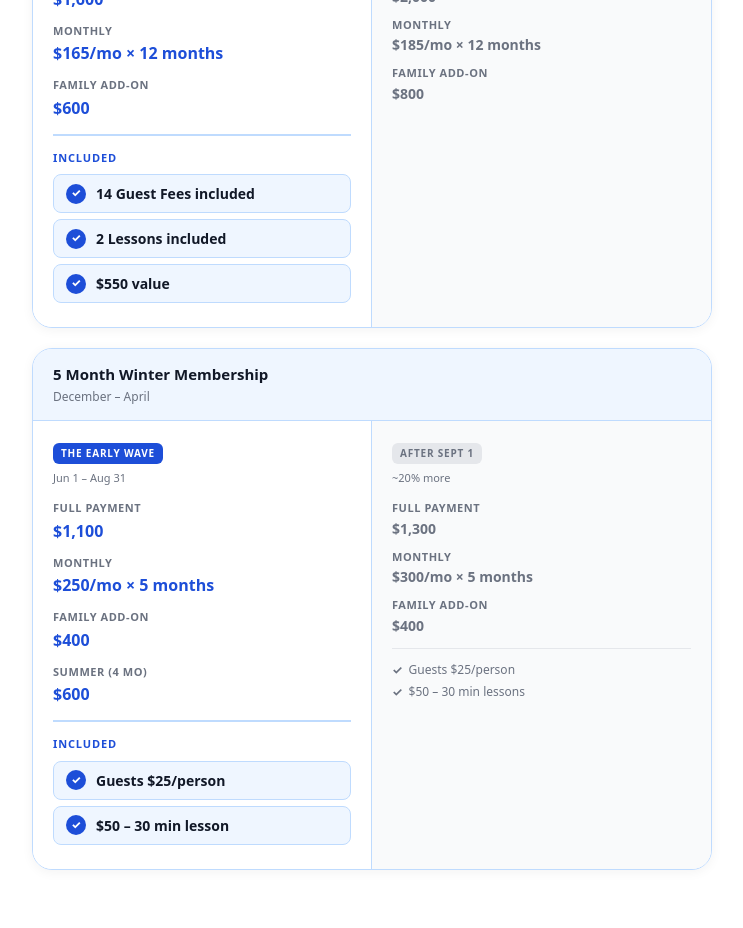
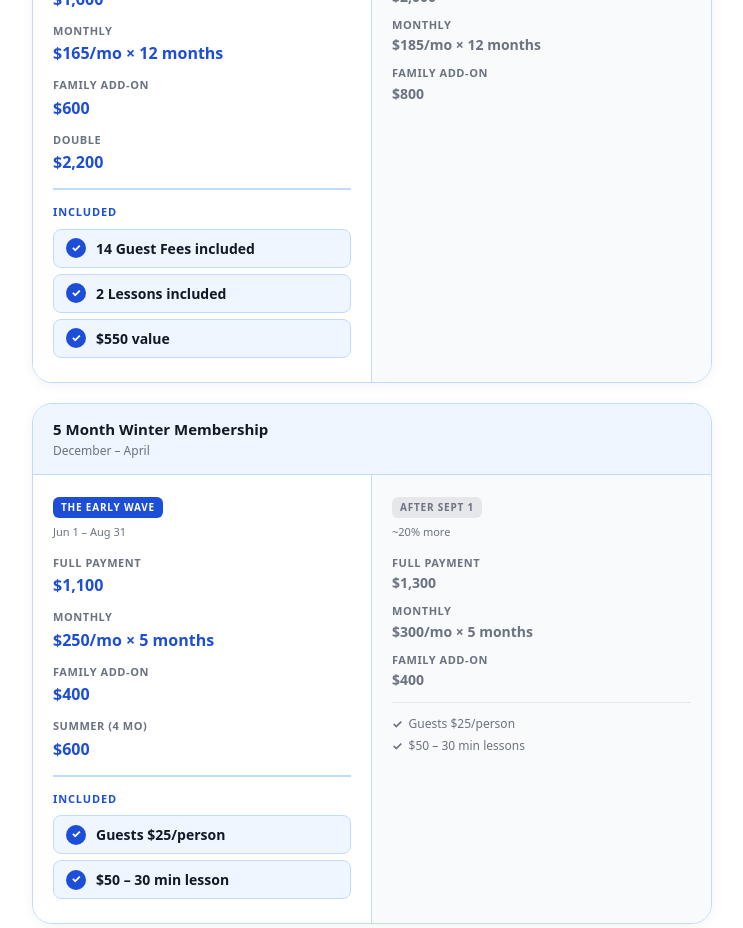
Before and after one commit to rickyhowcroft-dot/skramblehouse-westside, a Next.js app: page /membership/theproject in a window 1280 px wide. Shown: the part 1900-2828 px from the top of the page, without its empty margins (268-1011 px from the left). Built offline with nearby package versions, Linux system fonts and the light colour scheme.

Commit message:
feat: add Double — $2,200 option to Full Year plan

```diff
--- a/app/membership/theproject/page.tsx
+++ b/app/membership/theproject/page.tsx
@@ -24,6 +24,7 @@ const PLAN_OPTIONS: Record<string, string[]> = {
     'Annual — $1,600',
     'Monthly — $165/mo (12 months)',
     'Family Add-On — $600',
+    'Double — $2,200',
   ],
   '5 Month': [
     'Full Payment — $1,100',
@@ -169,6 +170,7 @@ export default function MembershipPresalePage() {
                 { item: 'Annual',      price: '$1,600' },
                 { item: 'Monthly',     price: '$165/mo × 12 months' },
                 { item: 'Family Add-On', price: '$600' },
+                { item: 'Double',       price: '$2,200' },
               ],
               perks: ['14 Guest Fees included', '2 Lessons included', '$550 value'],
             }}
```
